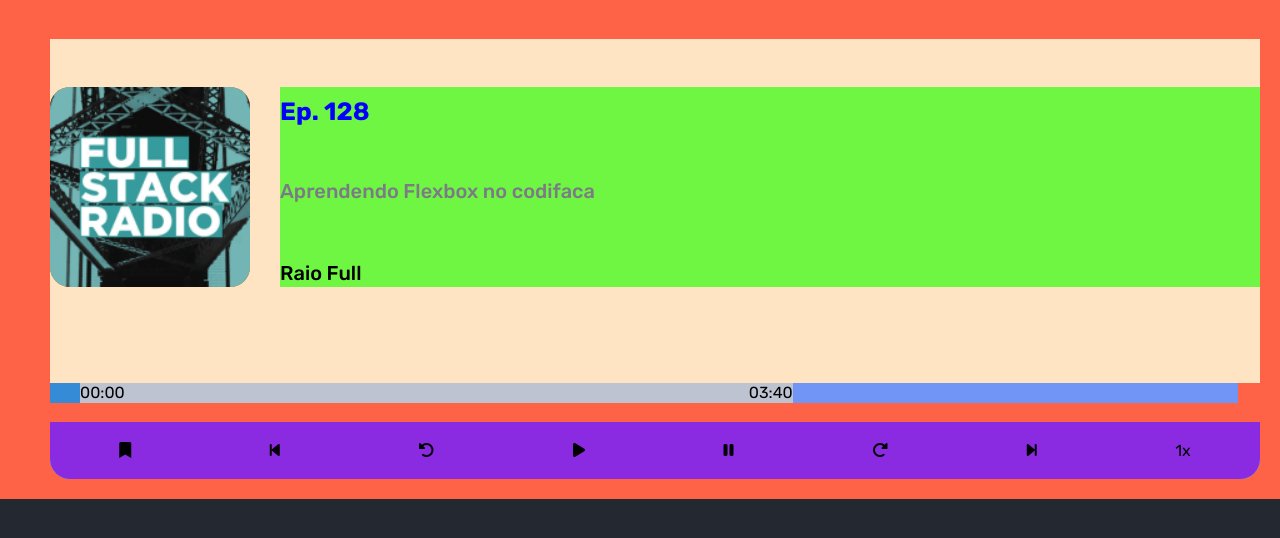
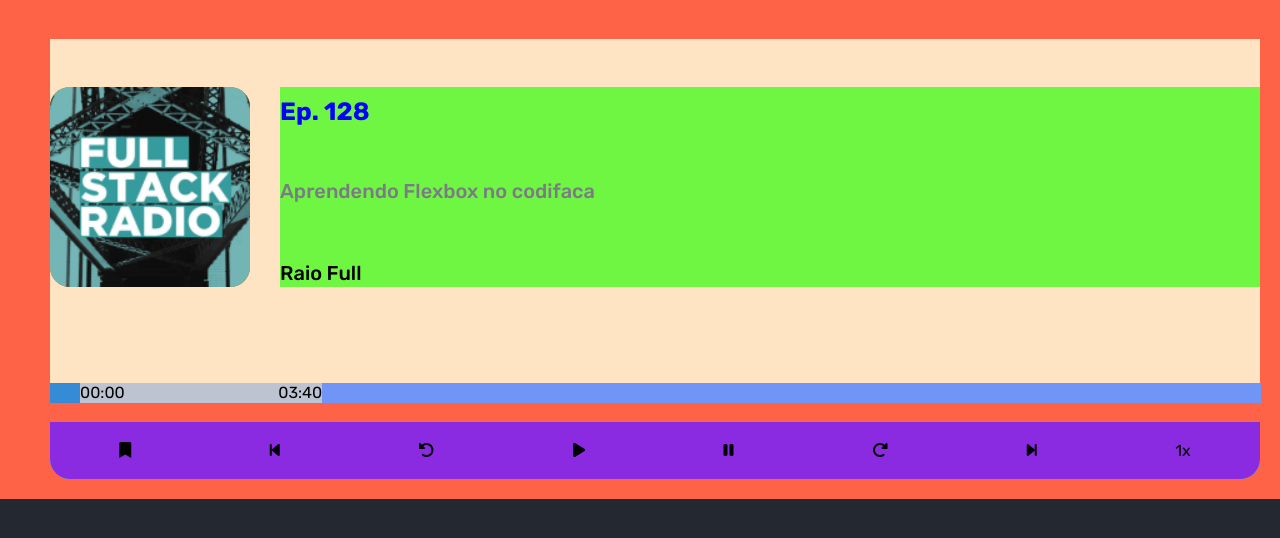
Before and after one commit to washingtonnuness/codifica-mais, a PHP site: page / in a window 1280 px wide. Shown: the part 151-689 px from the top of the page. Run offline with PHP 8.4, Linux system fonts and the light colour scheme.

Commit message:
Finalizado

```diff
--- a/html css/card-player-vazio/styles.css
+++ b/html css/card-player-vazio/styles.css
@@ -83,14 +83,14 @@
 
 .card-player .player .player-superior .barra-tempo {
   background-color: rgb(113, 148, 247);
-  width: 95.8%;
+  width: 97.67%;
   margin-left: 30px;
   height: 20px;
 }
 
 .card-player .player .player-superior .barra-tempo .barra {
   background-color: rgb(53, 139, 214);
-  width: 60%;
+  width: 20%;
 }
 
 .card-player .player .player-superior .tempo-progresso {
```
